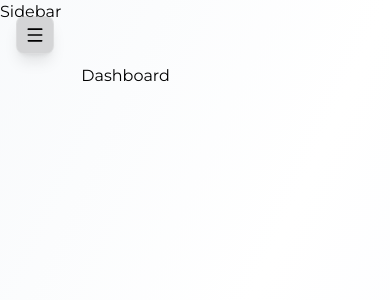
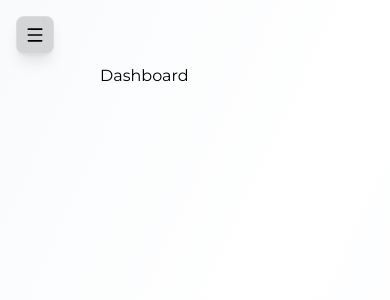
Before and after one commit to KAMRAN16-byte/employee-management-system-Fullstack, a React (Vite) app in the folder client/: page /dashboard in a window 390 px wide. Shown: the top 300 px of the page. Built offline with nearby package versions, Linux system fonts and the light colour scheme.

Commit message:
Menu - Button UI Modified

```diff
--- a/client/src/assets/components/Sidebar.jsx
+++ b/client/src/assets/components/Sidebar.jsx
@@ -21,15 +21,38 @@ const Sidebar = () => {
         setMobileOpen(value);
     }
 
+    const sidebarContent = (
+        <>
+            {/* Brand Header */}
+
+        </>
+    );
+
     return (
         <>
             {/* Mobile Menu Button*/}
-            <button onClick={() => toggleMenu(!mobileOpen)} className={'lg:hidden fixed top-4 left-4 z-50 p-2 bg-black/15 text-black rounded-lg shadow-lg border border-white/20 active:scale-85 transition-transform duration-150'}>
-                {mobileOpen ? <X size={20}/> : <MenuIcon size={20}/>}
+            <button onClick={() => toggleMenu(!mobileOpen)} className={`lg:hidden fixed top-4 left-4 z-60 p-2 ${mobileOpen ? 'bg-white/80' : 'bg-black/15'} backdrop-blur-md text-black rounded-lg shadow-lg border border-white/20 active:scale-85 transition-all duration-200`}>
+                    {mobileOpen ? <X size={20}/> : <MenuIcon size={20}/>}
             </button>
 
+
             {/* Mobile Overlay */}
-            {mobileOpen && <div className={'lg:hidden fixed inset-0 bg-black/20 backdrop-blur-[2px] z-40'} onClick={ () => toggleMenu(false)} />}
+            {mobileOpen && <div className={'lg:hidden fixed inset-0 bg-black/20 backdrop-blur-[2px] z-40 animate-fade-in'} onClick={ () => toggleMenu(false)} />}
+
+            {/* Sidebar - desktop */}
+            <aside className={"hidden lg:flex flex-col h-full w-65 bg-linear-to-b from-slate-900 via-slate-600 to-slate-950 text-white shrink-0 border-r border-white/4"}>
+                {sidebarContent}
+            </aside>
+
+            {/* Sidebar - Mobile */}
+            <aside className={`lg:hidden fixed inset-y-0 left-0 w-72 bg-linear-to-b from-slate-900 via-slate-900 to-slate-950 text-white z-50 flex flex-col transform transition-transform
+            duration-300 ${mobileOpen ? 'translate-x-0' : '-translate-x-full'}`}>
+                {sidebarContent}
+            </aside>
+
+
+
+
 
         </>
     );
--- a/client/src/assets/pages/Layout.jsx
+++ b/client/src/assets/pages/Layout.jsx
@@ -5,10 +5,11 @@ import Sidebar from "../components/Sidebar.jsx";
 const Layout = () => {
   return (
     <div className='flex h-screen bg-linear-to-br from-slate-50 via-white to-indigo-50/30'>
-      <p>Sidebar</p>
+        <div className={"ml-20 lg:ml-0"}>
+        <Sidebar />
+        </div>
       <main className='flex-1 overflow-y-auto'>
         <div className='p-5 pt-16 sm:p-6 sm:pt-6 lg:p-8 max-w-400 mx-auto'>
-            <Sidebar />
           <Outlet />
         </div>
       </main>
```
